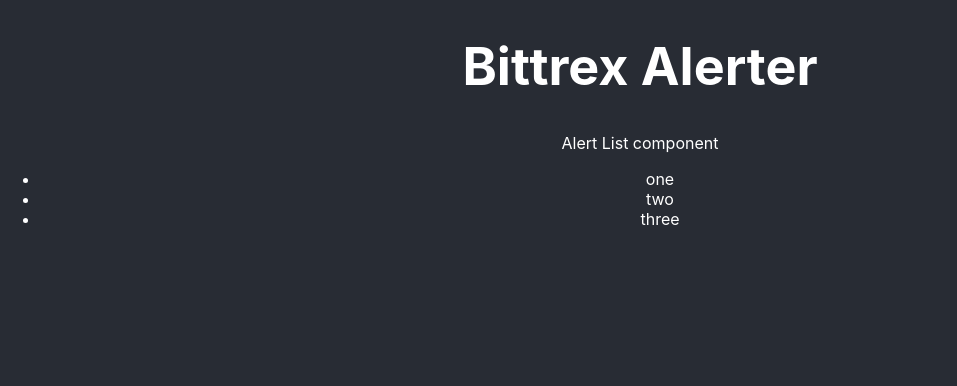
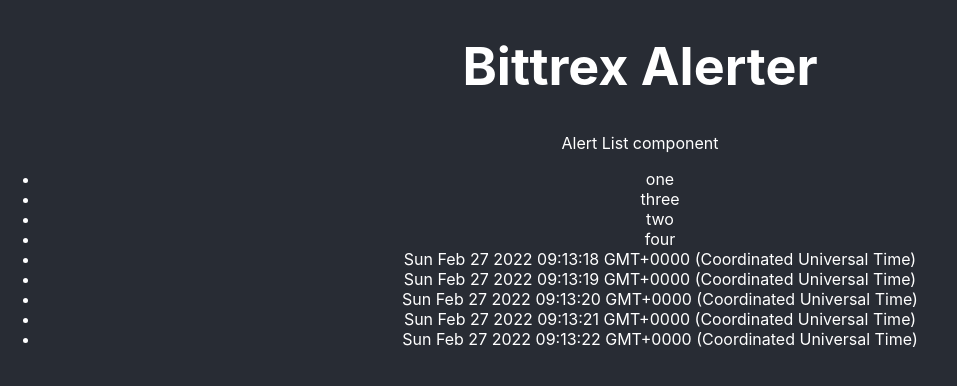
Before and after one commit to rlamberton/rex-alerter, a React (Create React App) app: page / in a window 1280 px wide. Shown: the top 386 px of the page, without its empty margins (0-957 px from the left). Built offline with nearby package versions, Linux system fonts and the light colour scheme.

Commit message:
added timer

```diff
--- a/src/App.js
+++ b/src/App.js
@@ -2,11 +2,6 @@
 import './App.css';
 
 function App() {
-  const alertList =[];
-  alertList.push('one');
-  alertList.push('two');
-  alertList.push('three');
-
   return (
     <div className="App">
       <header className="App-header">
@@ -14,7 +9,7 @@
           Bittrex Alerter
         </h1>
       </header>
-      <AlertList items={alertList}/>
+      <AlertList/>
     </div>
   );
 }
--- a/src/components/Alert.js
+++ b/src/components/Alert.js
@@ -1,5 +1,5 @@
 function Alert(props) {
-    return <li class='alert'>{props.item}</li>;
+    return <li className='alert'>{props.item}</li>;
 };
 
 export default Alert;
--- a/src/components/AlertList.js
+++ b/src/components/AlertList.js
@@ -1,13 +1,25 @@
+import { useState } from 'react';
 import Alert from './Alert';
 
+var listOfAlerts, updateAlerts;
+
 function AlertList(props) {
+    [listOfAlerts, updateAlerts] = useState(['one','three','two','four']);
+
     return <div>Alert List component
-                <ul class='alertList'>
-                    {props.items.map((item, index) => (
+                <ul className='alertList'>
+                    {listOfAlerts.map((item, index) => (
                         <Alert key={index} item={item}/>
                     ))}
                 </ul>
             </div>;
 };
 
+
+setInterval(() => {
+    const newAlerts = [...listOfAlerts];
+    newAlerts.push((new Date()).toString());
+    updateAlerts(newAlerts);
+}, 1000);
+
 export default AlertList;
```
